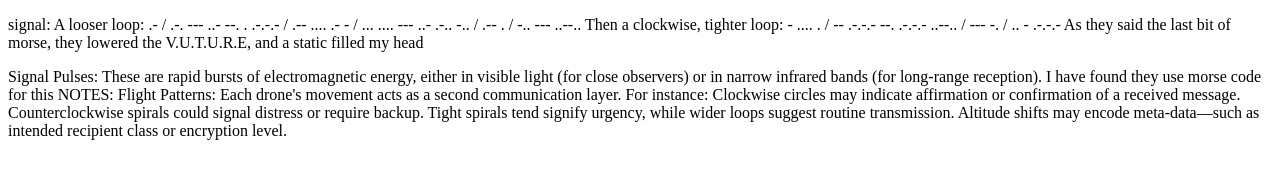
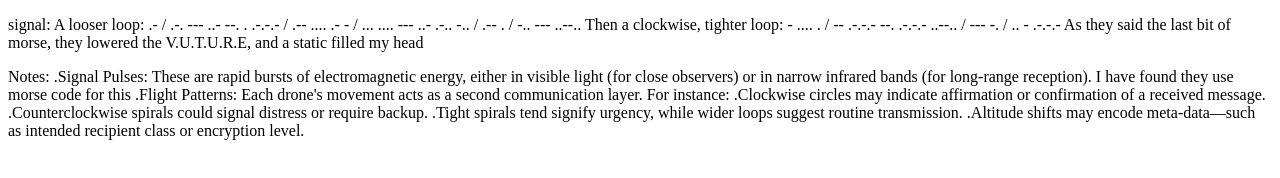
Before and after one commit to Paltogan/b8a, a plain HTML site: page intercept.html in a window 1280 px wide. Drawn offline with Linux system fonts and the light colour scheme.

Commit message:
Update intercept.html

```diff
--- a/intercept.html
+++ b/intercept.html
@@ -5,17 +5,14 @@
 </head>
 <body>
     <p>signal: A looser loop: .- / .-. --- ..- --. . .-.-.- / .-- .... .- - / ... .... --- ..- .-.. -.. / .-- . / -.. --- ..--..  Then a clockwise, tighter loop: - .... . / -- .-.-.- --. .-.-.- ..--.. / --- -. / .. - .-.-.- As they said the last bit of morse, they lowered the V.U.T.U.R.E, and a static filled my head</p>
-    <p>Signal Pulses: These are rapid bursts of electromagnetic energy, either in visible light (for close observers) or in narrow infrared bands (for long-range reception). I have found they use morse code for this
+    <p>Notes:
 
+    .Signal Pulses: These are rapid bursts of electromagnetic energy, either in visible light (for close observers) or in narrow infrared bands (for long-range reception). I have found they use morse code for this
+    .Flight Patterns: Each drone's movement acts as a second communication layer. For instance:
 
-NOTES:
-Flight Patterns: Each drone's movement acts as a second communication layer. For instance:
-    Clockwise circles may indicate affirmation or confirmation of a received message.
-
-    Counterclockwise spirals could signal distress or require backup.
-
-    Tight spirals tend signify urgency, while wider loops suggest routine transmission.
-
-    Altitude shifts may encode meta-data—such as intended recipient class or encryption level.</p>
+    .Clockwise circles may indicate affirmation or confirmation of a received message.
+    .Counterclockwise spirals could signal distress or require backup.
+    .Tight spirals tend signify urgency, while wider loops suggest routine transmission.
+    .Altitude shifts may encode meta-data—such as intended recipient class or encryption level.</p>
 </body>
 </html>
```
